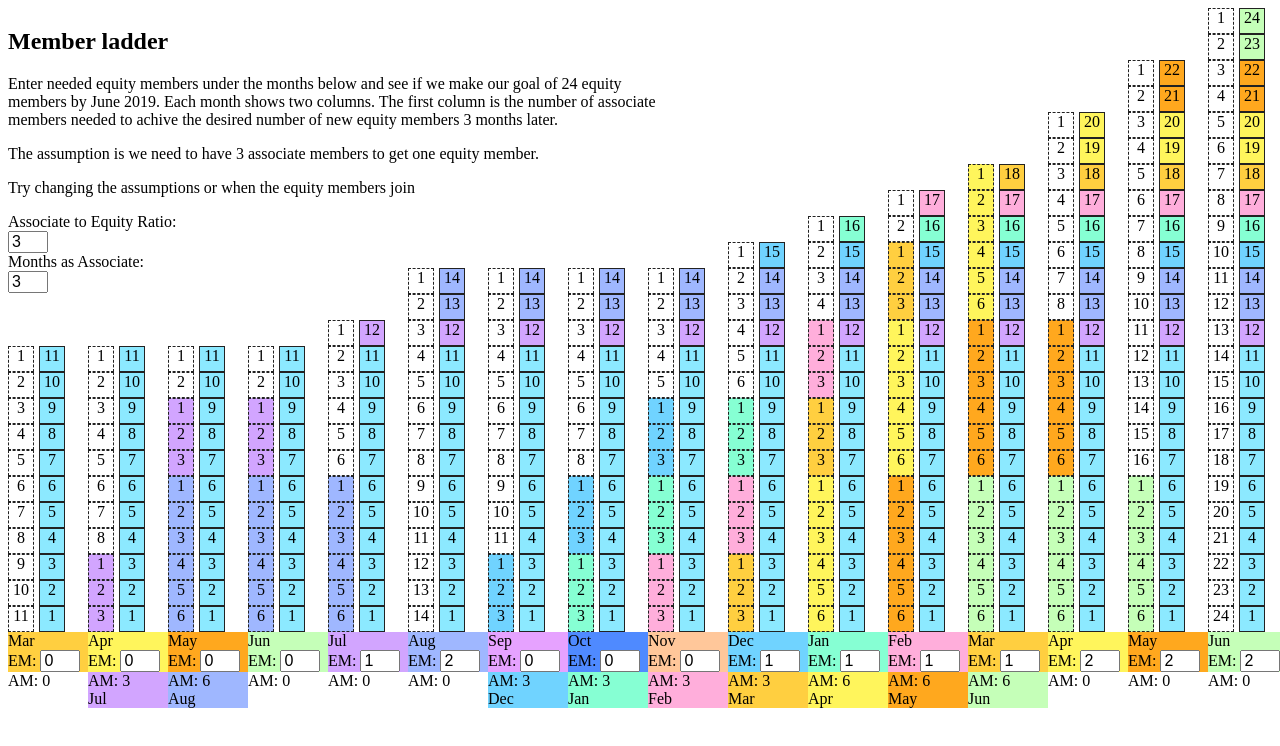
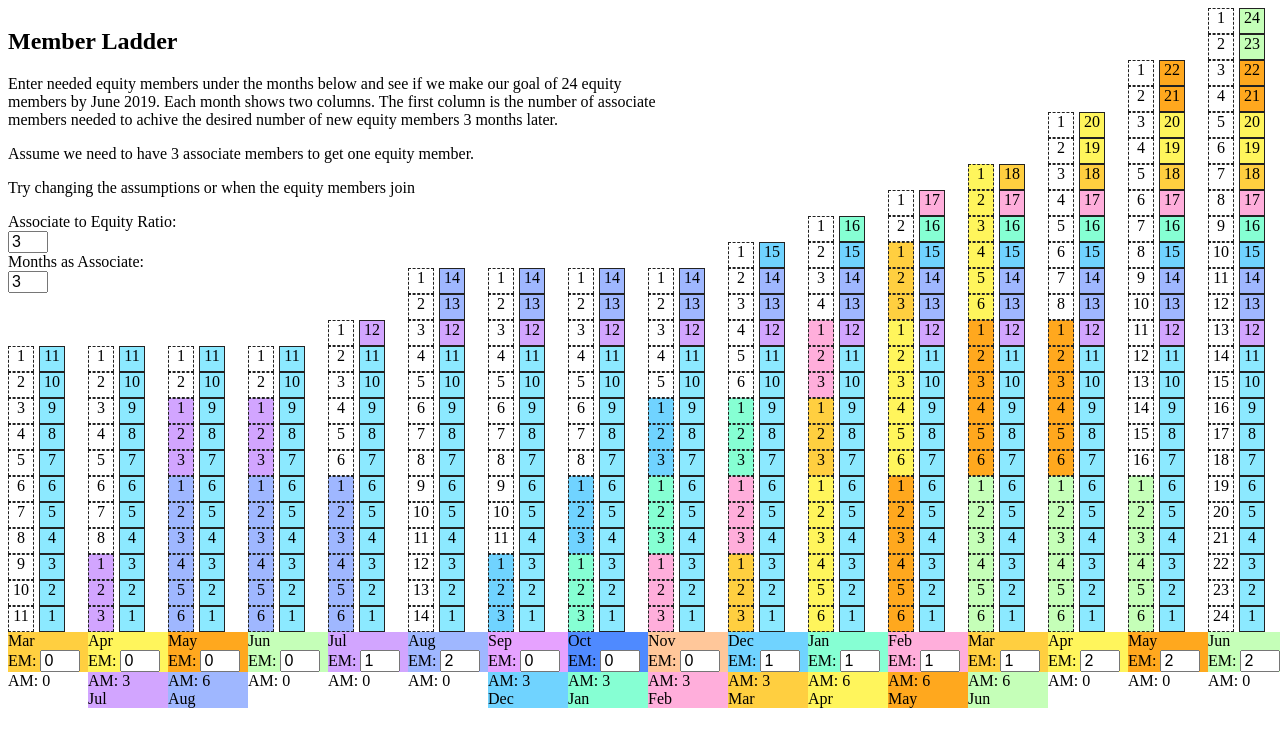
Before and after one commit to bryan-gilbert/coho, a plain HTML site: page public/index.html in a window 1280 px wide. Shown: the top 746 px of the page. Drawn offline with Linux system fonts and the light colour scheme.

Commit message:
Update index.html
Changed "Member ladder" to "Member Ladder"
Changed "The assumption is we need to have" to "Assume we need to have"

```diff
--- a/public/index.html
+++ b/public/index.html
@@ -8,14 +8,14 @@
 <main class="Site-content">
 	<section class="Header-content">
 		<header id="siteHeader" class="siteHeader">
-			<h2>Member ladder</h2>
+			<h2>Member Ladder</h2>
 			<p>Enter needed equity members under the months below and see if we make our goal of 24 equity members by June 2019.
 
 				Each month shows two columns. The first column is the number of associate members needed to achive the
 				desired number of new equity members <span id="monthsAsAssoc"></span> months later.
 			</p>
 			<p>
-				The assumption is we need to have <span id="assocToEquityRatio"></span> associate members to get one equity member.
+				Assume we need to have <span id="assocToEquityRatio"></span> associate members to get one equity member.
 			</p>
 			<p>Try changing the assumptions or when the equity members join</p>
 			<div>
```
